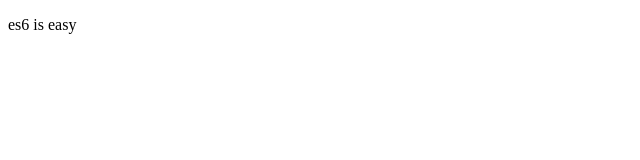
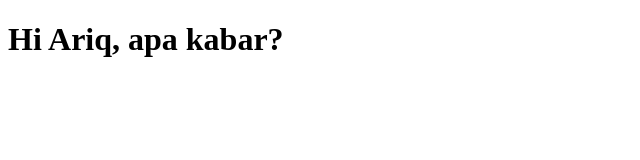
Before and after one commit to ariqd/es6-bwa-tutorial, a plain HTML site: page index.html in a window 1280 px wide. Shown: the whole page, without its empty margins (0-640 px from the left). Drawn offline with Linux system fonts and the light colour scheme.

Commit message:
string concat

```diff
--- a/index.html
+++ b/index.html
@@ -7,7 +7,7 @@
     <title>ES6 - Sinarmas</title>
   </head>
   <body>
-    <p>es6 is easy</p>
+    <h1 id="user"></h1>
     <script src="main.js"></script>
   </body>
 </html>
--- a/main.js
+++ b/main.js
@@ -1 +1,10 @@
-console.log("hello world")
+// Ambil element
+const user = document.getElementById("user");
+
+// ES5
+// const user_logged = "Ariq";
+// user.innerHTML = "Hi, " + user_logged + ". Apa kabar?";
+
+// ES 6
+const user_logged = "Ariq";
+user.innerHTML = `Hi ${user_logged}, apa kabar?`
```
